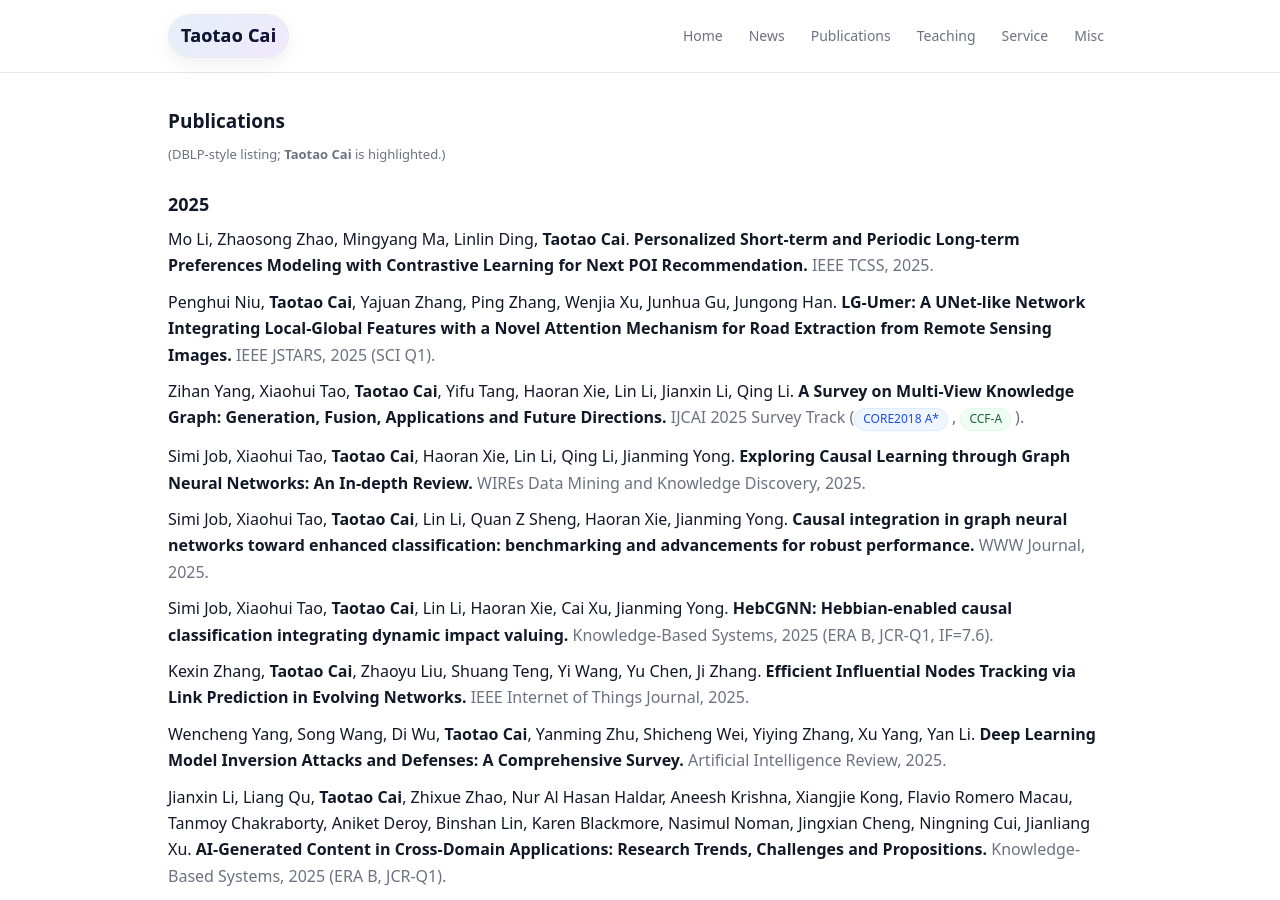
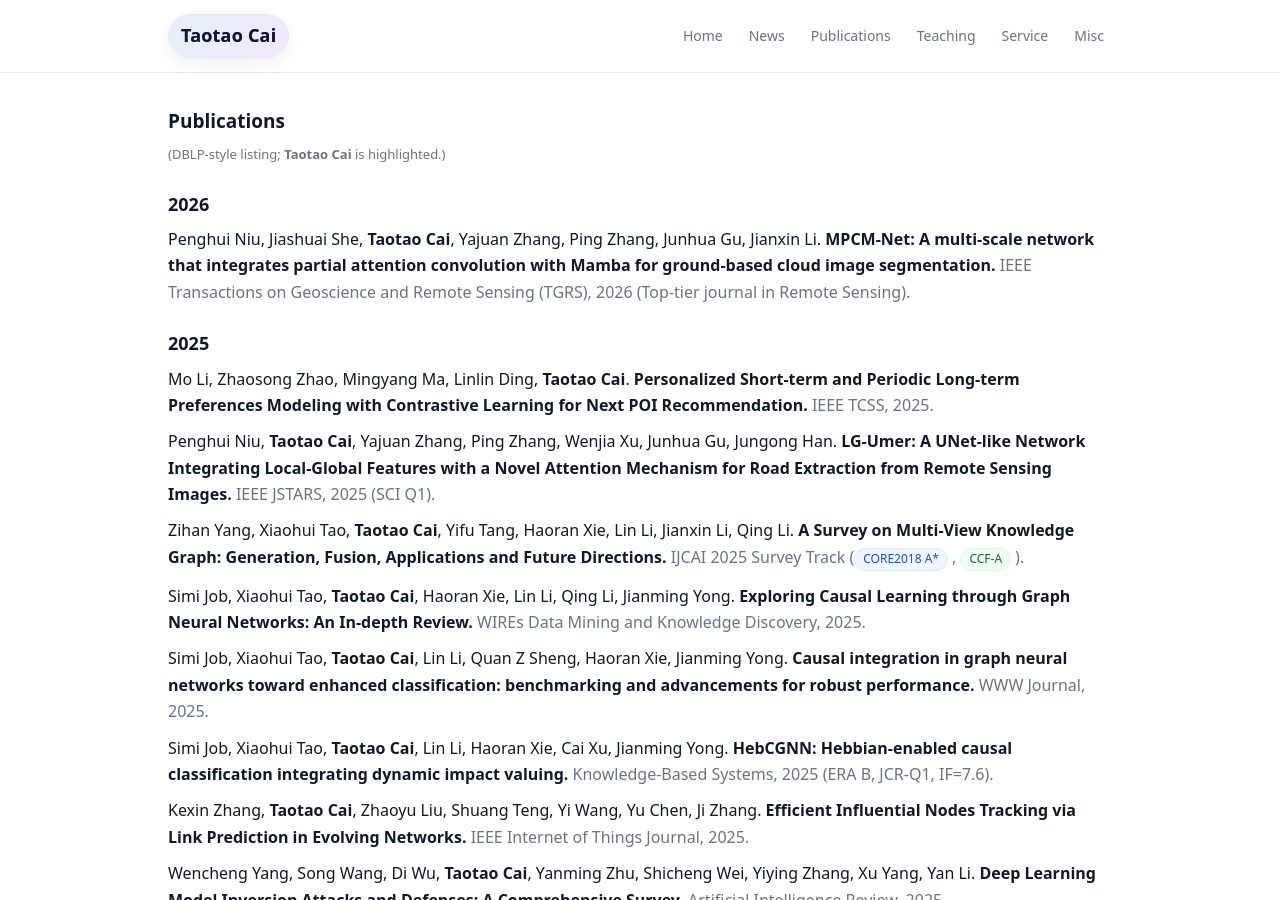
Before and after one commit to Taotao1992/Taotao1992.github.io, a Jekyll site: the page built from publications.md, in a window 1280 px wide and 900 px high. Built offline with Jekyll 4.4.1, drawn with Linux system fonts in a browser that asks for light colours.

Commit message:
Update publications.md

```diff
--- a/publications.md
+++ b/publications.md
@@ -8,6 +8,14 @@ permalink: /publications/
 
 <div class="small">(DBLP-style listing; <strong>Taotao Cai</strong> is highlighted.)</div>
 
+<h2 class="pub-year">2026</h2>
+<ul class="pub-list">
+  <li class="pub">
+    <span class="authors">Penghui Niu, Jiashuai She, <strong>Taotao Cai</strong>, Yajuan Zhang, Ping Zhang, Junhua Gu, Jianxin Li.</span>
+    <span class="title">MPCM-Net: A multi-scale network that integrates partial attention convolution with Mamba for ground-based cloud image segmentation.</span>
+    <span class="venue">IEEE Transactions on Geoscience and Remote Sensing (TGRS), 2026 (Top-tier journal in Remote Sensing).</span>
+  </li>
+</ul>
 <h2 class="pub-year">2025</h2>
 <ul class="pub-list">
   <li class="pub">
```
